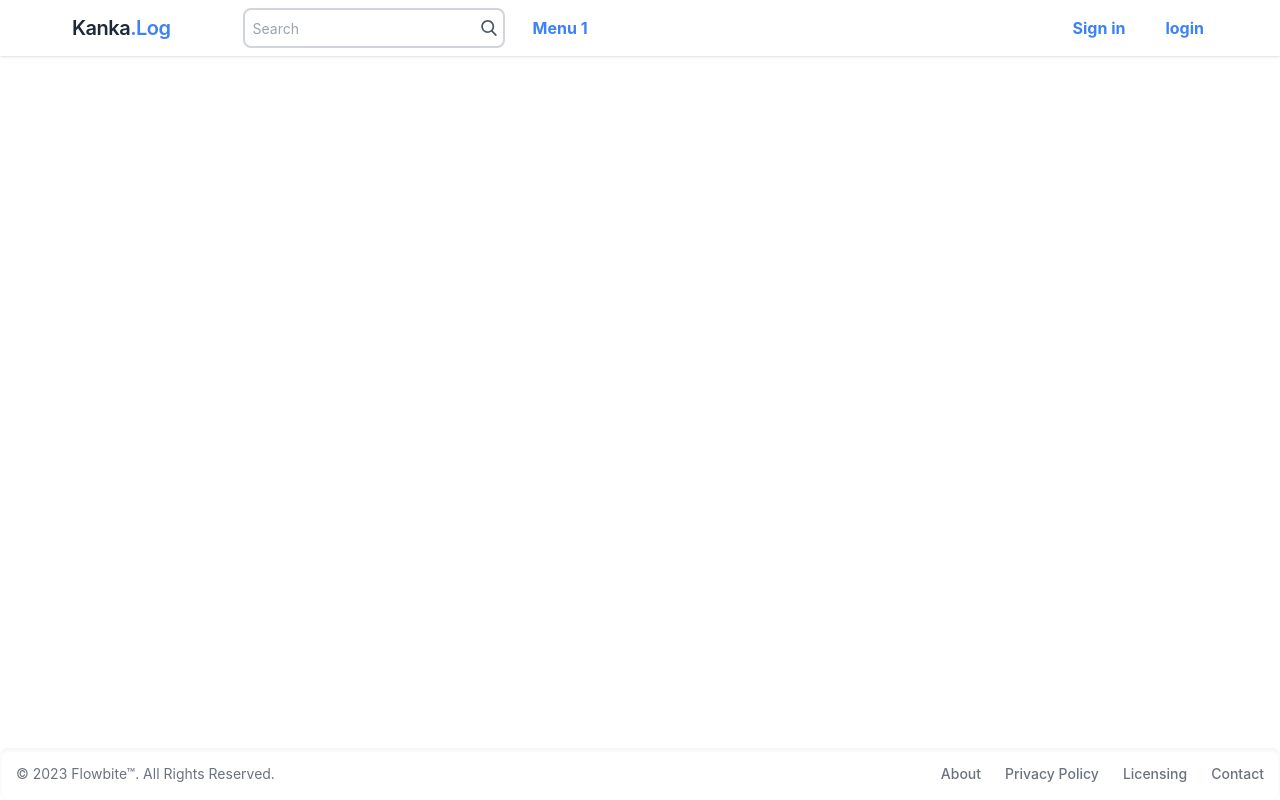
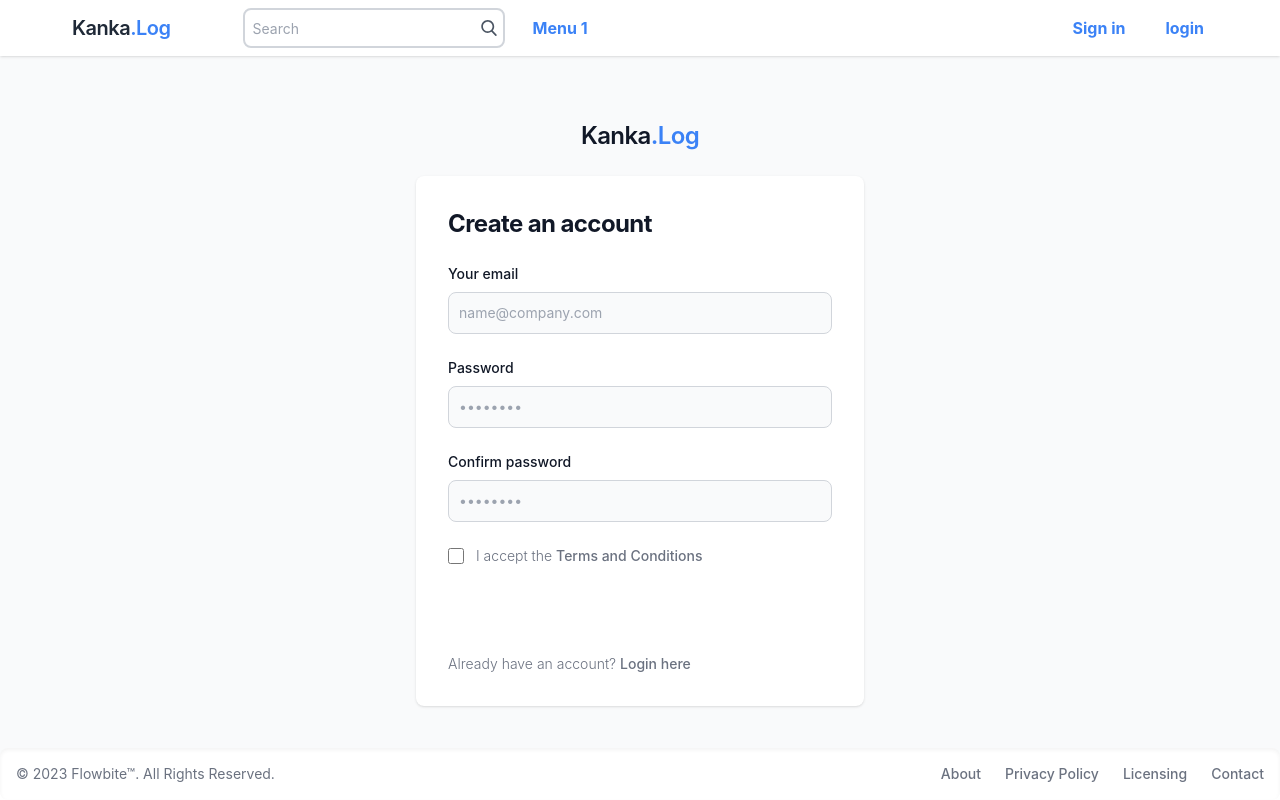
Before and after one commit to NadavSofer/Kanka.log, a React (Create React App) app in the folder kanka.log-front_end/: page /Signup in a window 1280 px wide. Built offline with nearby package versions, Linux system fonts and the light colour scheme.

Commit message:
login signup componenets

```diff
--- a/kanka.log-front_end/package.json
+++ b/kanka.log-front_end/package.json
@@ -23,6 +23,7 @@
     "redux-thunk": "^2.4.2",
     "sass": "^1.63.6",
     "tailwindcss": "^3.3.2",
+    "tw-elements-react": "^1.0.0-alpha1",
     "typescript": "^4.9.5",
     "web-vitals": "^2.1.4"
   },
--- a/kanka.log-front_end/src/App.tsx
+++ b/kanka.log-front_end/src/App.tsx
@@ -1,22 +1,28 @@
 import React from 'react';
 import './App.css';
+import {Routes, Route } from 'react-router-dom';
 import Navbar from './Components/Navbar';
+import Login from './Components/Login';
+import Signup from './Components/Signup';
+import Homepage from './Components/Homepage';
+import Campaign from './Components/Campaign';
 import Footer from './Components/Footer';
-import Homepage from './Components/Homepage';
-import {Routes, Route } from 'react-router-dom';
-import Campaign from './Components/Campaign';
+
 
 function App() {
   return (
     <>
+    <div className="bg-gray-50 dark:bg-gray-900">
       <Navbar/>
       <Routes>
         <Route path="/" element={<Homepage />}/>
         <Route path="/:id" element={<Campaign />}/>
+        <Route path='/Login' element={<Login/>}/>
+        <Route path='/Signup' element={<Signup/>}/>
       </Routes>
       <br/><br/><br/>
       <Footer/>
-
+    </div>
 
     </>
   );
--- /dev/null
+++ b/kanka.log-front_end/src/Components/Login.tsx
@@ -0,0 +1,47 @@
+import React from 'react'
+
+function Login() {
+    return (
+        <section className="bg-gray-50 dark:bg-gray-900">
+        <div className="flex flex-col items-center justify-center px-6 py-8 mx-auto md:h-fit-content mt-16 lg:py-0">
+            <div className="flex items-center mb-6 text-2xl font-semibold text-gray-900 dark:text-white">
+                <span className="font-semibold text-xxl tracking-tight">Kanka<span className='text-blue-500'>.Log</span></span>
+            </div>
+            <div className="w-full bg-white rounded-lg shadow dark:border md:mt-0 sm:max-w-md xl:p-0 dark:bg-gray-800 dark:border-gray-700">
+                <div className="p-6 space-y-4 md:space-y-6 sm:p-8">
+                    <h1 className="text-xl font-bold leading-tight tracking-tight text-gray-900 md:text-2xl dark:text-white">
+                        Sign in to your account
+                    </h1>
+                    <form className="space-y-4 md:space-y-6" action="#">
+                        <div>
+                            <label htmlFor="email" className="block mb-2 text-sm font-medium text-gray-900 dark:text-white">Your email</label>
+                            <input type="email" name="email" id="email" className="bg-gray-50 border border-gray-300 text-gray-900 sm:text-sm rounded-lg focus:ring-primary-600 focus:border-primary-600 block w-full p-2.5 dark:bg-gray-700 dark:border-gray-600 dark:placeholder-gray-400 dark:text-white dark:focus:ring-blue-500 dark:focus:border-blue-500" placeholder="name@company.com" required/>
+                        </div>
+                        <div>
+                            <label htmlFor="password" className="block mb-2 text-sm font-medium text-gray-900 dark:text-white">Password</label>
+                            <input type="password" name="password" id="password" placeholder="••••••••" className="bg-gray-50 border border-gray-300 text-gray-900 sm:text-sm rounded-lg focus:ring-primary-600 focus:border-primary-600 block w-full p-2.5 dark:bg-gray-700 dark:border-gray-600 dark:placeholder-gray-400 dark:text-white dark:focus:ring-blue-500 dark:focus:border-blue-500" required/>
+                        </div>
+                        <div className="flex items-center justify-between">
+                            <div className="flex items-start">
+                                <div className="flex items-center h-5">
+                                    <input id="remember" aria-describedby="remember" type="checkbox" className="w-4 h-4 border border-gray-300 rounded bg-gray-50 focus:ring-3 focus:ring-primary-300 dark:bg-gray-700 dark:border-gray-600 dark:focus:ring-primary-600 dark:ring-offset-gray-800" required/>
+                                </div>
+                                <div className="ml-3 text-sm">
+                                    <label htmlFor="remember" className="text-gray-500 dark:text-gray-300">Remember me</label>
+                                </div>
+                            </div>
+                            <a href="#" className="text-sm font-medium text-primary-600 hover:underline dark:text-primary-500">Forgot password?</a>
+                        </div>
+                        <button type="submit" className="w-full text-white bg-primary-600 hover:bg-primary-700 focus:ring-4 focus:outline-none focus:ring-primary-300 font-medium rounded-lg text-sm px-5 py-2.5 text-center dark:bg-primary-600 dark:hover:bg-primary-700 dark:focus:ring-primary-800">Sign in</button>
+                        <p className="text-sm font-light text-gray-500 dark:text-gray-400">
+                            Don’t have an account yet? <a href="#" className="font-medium text-primary-600 hover:underline dark:text-primary-500">Sign up</a>
+                        </p>
+                    </form>
+                </div>
+            </div>
+        </div>
+    </section>
+    )
+}
+
+export default Login
--- a/kanka.log-front_end/src/Components/Navbar.tsx
+++ b/kanka.log-front_end/src/Components/Navbar.tsx
@@ -54,12 +54,12 @@
                 </div>
 
                 <div className="flex ">
-                    <a href="#"
+                    <Link to="/Signup"
                         className="block text-md px-4 py-4 text-blue-500 ml-2 font-bold hover:text-white hover:bg-blue-500 lg:mt-0">Sign
-                        in</a>
+                        in</Link>
 
-                    <a href="#"
-                        className=" block text-md px-4  ml-2 py-4 text-blue-500 font-bold hover:text-white hover:bg-blue-500 lg:mt-0">login</a>
+                    <Link to="/Login"
+                        className=" block text-md px-4  ml-2 py-4 text-blue-500 font-bold hover:text-white hover:bg-blue-500 lg:mt-0">login</Link>
                 </div>
             </div>
 
--- /dev/null
+++ b/kanka.log-front_end/src/Components/Signup.tsx
@@ -0,0 +1,82 @@
+import React from 'react';
+
+function Signup() {
+  return (
+    <section className="bg-gray-50 dark:bg-gray-900">
+      <div className="flex flex-col items-center justify-center px-6 py-8 mx-auto md:h-fit-content mt-16 lg:py-0">
+        <a href="#" className="flex items-center mb-6 text-2xl font-semibold text-gray-900 dark:text-white">
+          <span className="font-semibold text-xxl tracking-tight">Kanka<span className='text-blue-500'>.Log</span></span>
+        </a>
+        <div className="w-full bg-white rounded-lg shadow dark:border md:mt-0 sm:max-w-md xl:p-0 dark:bg-gray-800 dark:border-gray-700">
+          <div className="p-6 space-y-4 md:space-y-6 sm:p-8">
+            <h1 className="text-xl font-bold leading-tight tracking-tight text-gray-900 md:text-2xl dark:text-white">
+              Create an account
+            </h1>
+            <form className="space-y-4 md:space-y-6" action="#">
+              <div>
+                <label htmlFor="email" className="block mb-2 text-sm font-medium text-gray-900 dark:text-white">Your email</label>
+                <input
+                  type="email"
+                  name="email"
+                  id="email"
+                  className="bg-gray-50 border border-gray-300 text-gray-900 sm:text-sm rounded-lg focus:ring-primary-600 focus:border-primary-600 block w-full p-2.5 dark:bg-gray-700 dark:border-gray-600 dark:placeholder-gray-400 dark:text-white dark:focus:ring-blue-500 dark:focus:border-blue-500"
+                  placeholder="name@company.com"
+                  required
+                />
+              </div>
+              <div>
+                <label htmlFor="password" className="block mb-2 text-sm font-medium text-gray-900 dark:text-white">Password</label>
+                <input
+                  type="password"
+                  name="password"
+                  id="password"
+                  placeholder="••••••••"
+                  className="bg-gray-50 border border-gray-300 text-gray-900 sm:text-sm rounded-lg focus:ring-primary-600 focus:border-primary-600 block w-full p-2.5 dark:bg-gray-700 dark:border-gray-600 dark:placeholder-gray-400 dark:text-white dark:focus:ring-blue-500 dark:focus:border-blue-500"
+                  required
+                />
+              </div>
+              <div>
+                <label htmlFor="confirm-password" className="block mb-2 text-sm font-medium text-gray-900 dark:text-white">Confirm password</label>
+                <input
+                  type="password"
+                  name="confirm-password"
+                  id="confirm-password"
+                  placeholder="••••••••"
+                  className="bg-gray-50 border border-gray-300 text-gray-900 sm:text-sm rounded-lg focus:ring-primary-600 focus:border-primary-600 block w-full p-2.5 dark:bg-gray-700 dark:border-gray-600 dark:placeholder-gray-400 dark:text-white dark:focus:ring-blue-500 dark:focus:border-blue-500"
+                  required
+                />
+              </div>
+              <div className="flex items-start">
+                <div className="flex items-center h-5">
+                  <input
+                    id="terms"
+                    aria-describedby="terms"
+                    type="checkbox"
+                    className="w-4 h-4 border border-gray-300 rounded bg-gray-50 focus:ring-3 focus:ring-primary-300 dark:bg-gray-700 dark:border-gray-600 dark:focus:ring-primary-600 dark:ring-offset-gray-800"
+                    required
+                  />
+                </div>
+                <div className="ml-3 text-sm">
+                  <label htmlFor="terms" className="font-light text-gray-500 dark:text-gray-300">
+                    I accept the <a className="font-medium text-primary-600 hover:underline dark:text-primary-500" href="#">Terms and Conditions</a>
+                  </label>
+                </div>
+              </div>
+              <button
+                type="submit"
+                className="w-full text-white bg-primary-600 hover:bg-primary-700 focus:ring-4 focus:outline-none focus:ring-primary-300 font-medium rounded-lg text-sm px-5 py-2.5 text-center dark:bg-primary-600 dark:hover:bg-primary-700 dark:focus:ring-primary-800"
+              >
+                Create an account
+              </button>
+              <p className="text-sm font-light text-gray-500 dark:text-gray-400">
+                Already have an account? <a href="#" className="font-medium text-primary-600 hover:underline dark:text-primary-500">Login here</a>
+              </p>
+            </form>
+          </div>
+        </div>
+      </div>
+    </section>
+  );
+}
+
+export default Signup;
```
Also changed, not shown: kanka.log-front_end/utils/firebase.js (added, +22 -0 lines), 2 other files (tests, documents, lock files or other folders).
